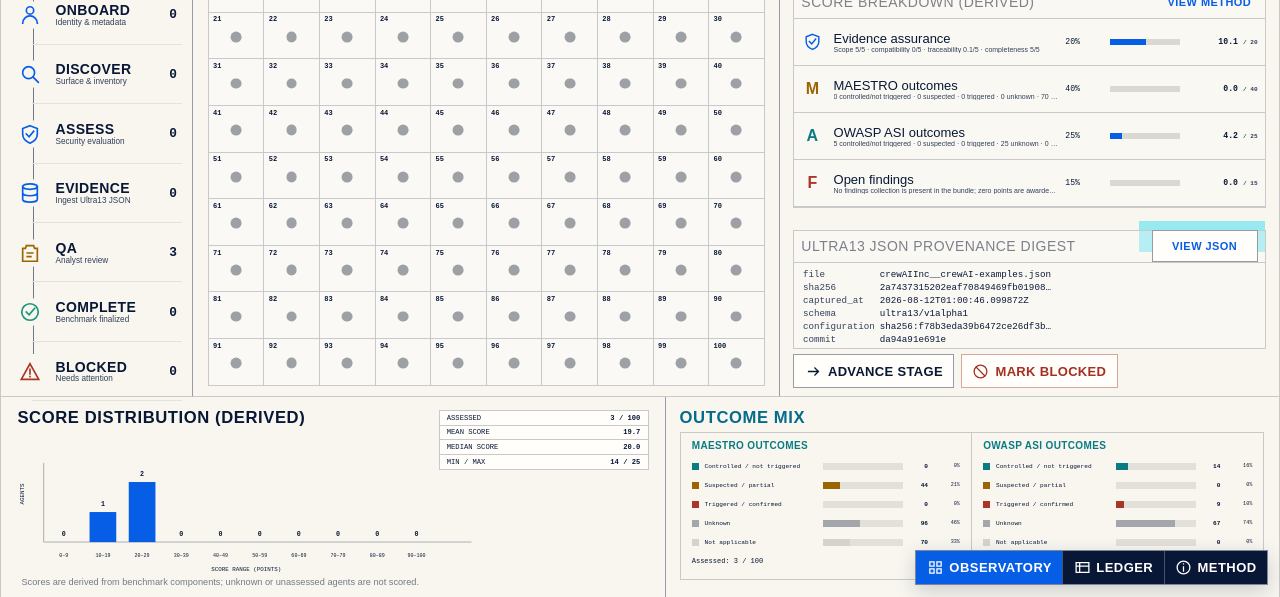
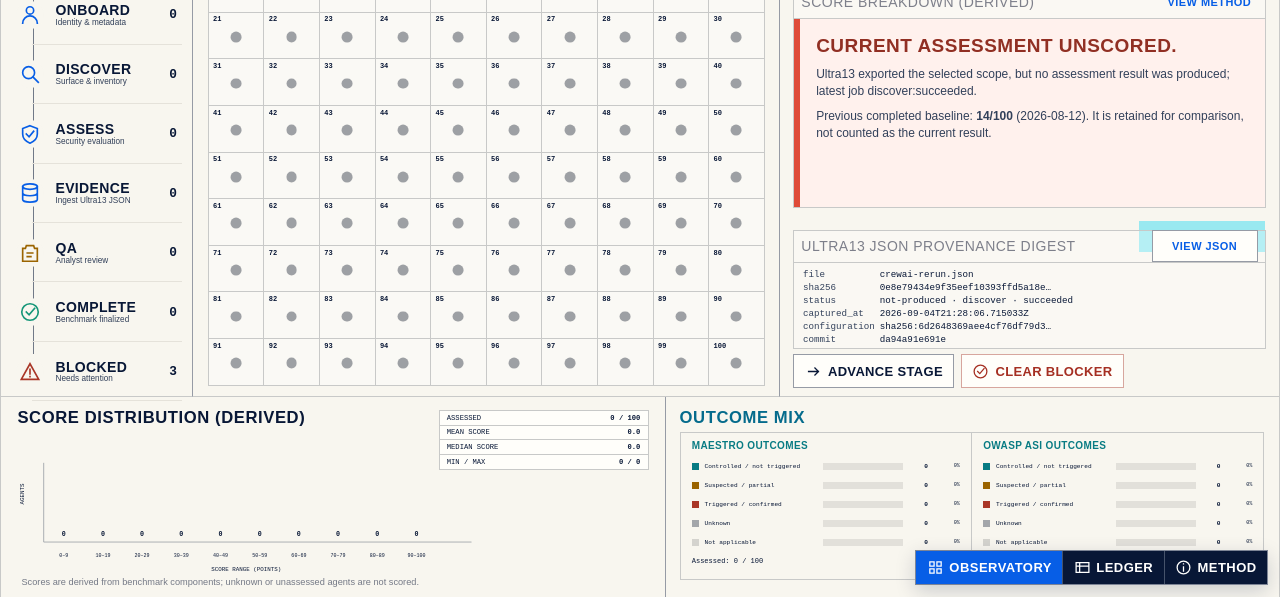
Before and after one commit to tommycharade/ultra13-assessment-benchmark, a website built with Vite: page index.html in a window 1280 px wide. Shown: the part 203-800 px from the top of the page. Built offline with nearby package versions, Linux system fonts and the light colour scheme.

Commit message:
Record blocked Ultra13 three-agent rerun

```diff
--- a/package.json
+++ b/package.json
@@ -10,6 +10,7 @@
     "dev": "vite",
     "build": "tsc --noEmit && vite build",
     "preview": "vite preview",
+    "publish:rerun": "node --experimental-strip-types scripts/publish-rerun-state.mjs",
     "test": "vitest run",
     "test:watch": "vitest",
     "check": "npm run test && npm run build"
--- a/public/data/assessment-state.json
+++ b/public/data/assessment-state.json
@@ -2,7 +2,7 @@
   "schemaVersion": "ultra13-assessment-state/v1",
   "cohortName": "Open-source agent security benchmark",
   "maximumAgents": 100,
-  "generatedAt": "2026-09-01T18:00:31.168Z",
+  "generatedAt": "2026-09-04T21:39:37.845Z",
   "selectedAgentId": "crewaiinc-crewai-examples",
   "agents": [
     {
@@ -13,8 +13,49 @@
       "repositoryUrl": "https://github.com/openai/openai-agents-python",
       "framework": "openai-agents",
       "version": "0.19.4",
-      "stage": "qa",
+      "stage": "blocked",
       "compatibility": "supported",
+      "score": null,
+      "evidence": {
+        "sourceFile": "openai-rerun.json",
+        "sha256": "968ecf77f61491f5ad36fba1b8c42300ceb80f0a0ac4aae123a948c0ca937b43",
+        "schemaVersion": "Ultra13 assessment artifact",
+        "capturedAt": "2026-09-04T21:27:18.4743Z",
+        "product": "Ultra13",
+        "buildIdentity": "",
+        "configurationDigest": "sha256:f281c6bb2d447e68944ba3489a6619d3bec154606db7c5ca62ab8a344ca45808",
+        "commit": "e3d7c1727bf43761afbb7954651b7f908a973a3b",
+        "maestroRulePack": "unknown",
+        "asiRulePack": "unknown",
+        "maestro": {
+          "controlled": 0,
+          "suspected": 0,
+          "triggered": 0,
+          "unknown": 0,
+          "notApplicable": 0,
+          "total": 0
+        },
+        "asi": {
+          "controlled": 0,
+          "suspected": 0,
+          "triggered": 0,
+          "unknown": 0,
+          "notApplicable": 0,
+          "total": 0
+        },
+        "findingCount": null,
+        "openFindingCount": null,
+        "assessmentStatus": "failed",
+        "scanMode": "scan",
+        "scanStatus": "failed",
+        "candidateTotal": 23
+      },
+      "blocker": "Ultra13 scan job failed for e3d7c1727bf4.",
+      "notes": "Ultra13 did not produce scorable assessment evidence; this import remains unscored. The latest exported scan job has failed status. Compatibility is unknown; no supported pairing is assumed.",
+      "createdAt": "2026-08-12T01:02:00.000Z",
+      "updatedAt": "2026-09-04T21:39:37.845Z",
+      "previousResult": {
+        "label": "Previous completed baseline",
         "score": {
           "version": "ultra13-benchmark-score/v1",
           "total": 20,
@@ -103,10 +144,10 @@
           "findingCount": null,
           "openFindingCount": null
         },
-      "blocker": "",
-      "notes": "The bundle has no findings collection; the findings component receives 0/15.",
-      "createdAt": "2026-08-12T01:02:00.000Z",
-      "updatedAt": "2026-09-01T18:00:31.103Z"
+        "compatibility": "supported",
+        "framework": "openai-agents",
+        "version": "0.19.4"
+      }
     },
     {
       "id": "google-adk-python",
@@ -114,10 +155,51 @@
       "name": "adk-python",
       "repository": "google/adk-python",
       "repositoryUrl": "https://github.com/google/adk-python",
-      "framework": "google-adk",
-      "version": "2.6.3",
-      "stage": "qa",
-      "compatibility": "supported",
+      "framework": "unknown",
+      "version": "unknown",
+      "stage": "blocked",
+      "compatibility": "unknown",
+      "score": null,
+      "evidence": {
+        "sourceFile": "google-adk-rerun.json",
+        "sha256": "78340f5d6bb51484b2f8a0cce24458b5fa1f4bf2090bf3d388ef851997e7969f",
+        "schemaVersion": "Ultra13 assessment artifact",
+        "capturedAt": "2026-09-04T21:26:36.947315Z",
+        "product": "Ultra13",
+        "buildIdentity": "",
+        "configurationDigest": "sha256:b6e6b127ea57a19b3ec7c5d4bcefb051653f5d2b9bb23c57e4e9f1d8f5b7a357",
+        "commit": "44e0b2a8b1215aa98f057c4a781ddc24bae220da",
+        "maestroRulePack": "unknown",
+        "asiRulePack": "unknown",
+        "maestro": {
+          "controlled": 0,
+          "suspected": 0,
+          "triggered": 0,
+          "unknown": 0,
+          "notApplicable": 0,
+          "total": 0
+        },
+        "asi": {
+          "controlled": 0,
+          "suspected": 0,
+          "triggered": 0,
+          "unknown": 0,
+          "notApplicable": 0,
+          "total": 0
+        },
+        "findingCount": null,
+        "openFindingCount": null,
+        "assessmentStatus": "failed",
+        "scanMode": "scan",
+        "scanStatus": "failed",
+        "candidateTotal": 44
+      },
+      "blocker": "Ultra13 scan job failed for 44e0b2a8b121.",
+      "notes": "Ultra13 did not produce scorable assessment evidence; this import remains unscored. The latest exported scan job has failed status. Compatibility is unknown; no supported pairing is assumed.",
+      "createdAt": "2026-08-12T01:02:00.000Z",
+      "updatedAt": "2026-09-04T21:39:37.845Z",
+      "previousResult": {
+        "label": "Previous completed baseline",
         "score": {
           "version": "ultra13-benchmark-score/v1",
           "total": 25,
@@ -206,10 +288,10 @@
           "findingCount": null,
           "openFindingCount": null
         },
-      "blocker": "",
-      "notes": "The bundle has no findings collection; the findings component receives 0/15.",
-      "createdAt": "2026-08-12T01:02:00.000Z",
-      "updatedAt": "2026-09-01T18:00:31.165Z"
+        "compatibility": "supported",
+        "framework": "google-adk",
+        "version": "2.6.3"
+      }
     },
     {
       "id": "crewaiinc-crewai-examples",
@@ -219,8 +301,49 @@
       "repositoryUrl": "https://github.com/crewAIInc/crewAI-examples",
       "framework": "crewai",
       "version": "1.6.1",
-      "stage": "qa",
+      "stage": "blocked",
       "compatibility": "unsupported",
+      "score": null,
+      "evidence": {
+        "sourceFile": "crewai-rerun.json",
+        "sha256": "0e8e79434e9f35eef10393ffd5a18e7ffd91817a7b296ee1a244480cc834ecf4",
+        "schemaVersion": "Ultra13 assessment artifact",
+        "capturedAt": "2026-09-04T21:28:06.715033Z",
+        "product": "Ultra13",
+        "buildIdentity": "",
+        "configurationDigest": "sha256:6d2648369aee4cf76df79d31543a76a66165c0de43a127d2cbf564bda8ffaa55",
+        "commit": "da94a91e691e1cf5b3151416bb15b5b62729bea8",
+        "maestroRulePack": "unknown",
+        "asiRulePack": "unknown",
+        "maestro": {
+          "controlled": 0,
+          "suspected": 0,
+          "triggered": 0,
+          "unknown": 0,
+          "notApplicable": 0,
+          "total": 0
+        },
+        "asi": {
+          "controlled": 0,
+          "suspected": 0,
+          "triggered": 0,
+          "unknown": 0,
+          "notApplicable": 0,
+          "total": 0
+        },
+        "findingCount": null,
+        "openFindingCount": null,
+        "assessmentStatus": "not-produced",
+        "scanMode": "discover",
+        "scanStatus": "succeeded",
+        "candidateTotal": 35
+      },
+      "blocker": "Ultra13 exported the selected scope, but no assessment result was produced; latest job discover:succeeded.",
+      "notes": "Ultra13 did not produce scorable assessment evidence; this import remains unscored. The latest exported job is discover:succeeded; no assessment job is present. Compatibility is unknown; no supported pairing is assumed.",
+      "createdAt": "2026-08-12T01:02:00.000Z",
+      "updatedAt": "2026-09-04T21:39:37.845Z",
+      "previousResult": {
+        "label": "Previous completed baseline",
         "score": {
           "version": "ultra13-benchmark-score/v1",
           "total": 14,
@@ -309,13 +432,34 @@
           "findingCount": null,
           "openFindingCount": null
         },
-      "blocker": "",
-      "notes": "The bundle has no findings collection; the findings component receives 0/15. Compatibility is unsupported; no supported pairing is assumed.",
-      "createdAt": "2026-08-12T01:02:00.000Z",
-      "updatedAt": "2026-09-01T18:00:31.167Z"
+        "compatibility": "unsupported",
+        "framework": "crewai",
+        "version": "1.6.1"
+      }
     }
   ],
   "activity": [
+    {
+      "id": "72e00d0f-0ca1-45d1-82d2-8042156e86a9",
+      "at": "2026-09-04T21:39:37.845Z",
+      "action": "assessment_blocked",
+      "detail": "crewaiinc/crewai-examples: unscored · not-produced",
+      "agentId": "crewaiinc-crewai-examples"
+    },
+    {
+      "id": "9528a644-a2f2-4a99-9e41-0c090a93d6b5",
+      "at": "2026-09-04T21:39:37.845Z",
+      "action": "assessment_blocked",
+      "detail": "google/adk-python: unscored · failed",
+      "agentId": "google-adk-python"
+    },
+    {
+      "id": "f33ea3e2-3aff-4eed-9d5b-30090a9ae8f3",
+      "at": "2026-09-04T21:39:37.845Z",
+      "action": "assessment_blocked",
+      "detail": "openai/openai-agents-python: unscored · failed",
+      "agentId": "openai-openai-agents-python"
+    },
     {
       "id": "d43364e8-53d1-41a1-9cd3-4051450f92de",
       "at": "2026-09-01T18:00:31.168Z",
--- a/src/main.ts
+++ b/src/main.ts
@@ -7,6 +7,7 @@ import '@fontsource/azeret-mono/latin-600.css';
 import './styles.css';
 
 import { fallbackState } from './demo';
+import { mergeAgentRecord } from './merge';
 import { downloadCsv, downloadJson, getRawEvidence, loadLocalState, saveLocalState, saveRawEvidence } from './storage';
 import type { ActivityItem, AgentRecord, AssessmentState, JsonObject, OutcomeCounts, Stage } from './types';
 import { parseCohortManifest, parseUltra13Bundle } from './ultra13';
@@ -40,7 +41,12 @@ const loadPublishedState = async (): Promise<AssessmentState | null> => {
   }
 };
 
-let state: AssessmentState = structuredClone(loadLocalState() ?? (await loadPublishedState()) ?? fallbackState);
+const localState = loadLocalState();
+const publishedState = await loadPublishedState();
+const newestState = [localState, publishedState]
+  .filter((candidate): candidate is AssessmentState => candidate !== null)
+  .sort((left, right) => Date.parse(right.generatedAt) - Date.parse(left.generatedAt))[0];
+let state: AssessmentState = structuredClone(newestState ?? fallbackState);
 let activeStageFilter: Stage | 'all' = 'all';
 let activeView: 'observatory' | 'ledger' | 'method' = 'observatory';
 let toastTimer = 0;
@@ -203,7 +209,10 @@ const workflowRail = (): string => {
 };
 
 const componentRows = (agent: AgentRecord): string => {
-  if (!agent.score) return '<div class="empty-evidence">No score until Ultra13 evidence is uploaded.</div>';
+  if (!agent.score) {
+    const previous = agent.previousResult;
+    return `<div class="empty-evidence blocked-evidence"><strong>Current assessment unscored.</strong><p>${escapeHtml(agent.blocker || 'Ultra13 did not produce a scorable assessment bundle.')}</p>${previous ? `<p>Previous completed baseline: <b>${previous.score.total}/100</b> (${escapeHtml(previous.evidence.capturedAt.slice(0, 10))}). It is retained for comparison, not counted as the current result.</p>` : ''}</div>`;
+  }
   return agent.score.components
     .map((component) => {
       const percent = Math.round((component.points / component.maximum) * 100);
@@ -220,12 +229,12 @@ const inspector = (agent: AgentRecord | null): string => {
   return `
     <div class="inspector-intro">
       <div><h2>${escapeHtml(agent.name)}</h2><a href="${safeHref(agent.repositoryUrl)}" target="_blank" rel="noopener noreferrer">${escapeHtml(agent.repository)}</a></div>
-      <div class="score-box"><span class="score-number">${agent.score?.total ?? '—'}</span><span class="score-denominator">/ 100</span><small>Derived benchmark score</small></div>
+      <div class="score-box"><span class="score-number">${agent.score?.total ?? '—'}</span><span class="score-denominator">/ 100</span><small>${agent.score ? 'Derived benchmark score' : 'Current rerun unscored'}</small></div>
     </div>
     <div class="compat-line"><span class="status-dot ${agent.compatibility}"></span>Agent ${String(agent.index).padStart(3, '0')} · ${escapeHtml(agent.framework)} ${escapeHtml(agent.version)} · ${escapeHtml(agent.compatibility)} · ${escapeHtml(stageLabels[agent.stage].label)}</div>
     <section class="score-panel"><header><h3>SCORE BREAKDOWN (DERIVED)</h3><button class="text-action" id="method-link">View method</button></header>${componentRows(agent)}<p class="static-label">STATIC EVIDENCE</p></section>
     <section class="provenance-panel"><header><h3>ULTRA13 JSON PROVENANCE DIGEST</h3><button class="text-action" id="view-json" ${evidence ? '' : 'disabled'}>VIEW JSON</button></header>
-      ${evidence ? `<dl><div><dt>file</dt><dd>${escapeHtml(evidence.sourceFile)}</dd></div><div><dt>sha256</dt><dd title="${escapeHtml(evidence.sha256)}">${escapeHtml(evidence.sha256.slice(0, 30))}…</dd></div><div><dt>captured_at</dt><dd>${escapeHtml(evidence.capturedAt)}</dd></div><div><dt>schema</dt><dd>${escapeHtml(evidence.schemaVersion)}</dd></div><div><dt>configuration</dt><dd title="${escapeHtml(evidence.configurationDigest)}">${escapeHtml(evidence.configurationDigest.slice(0, 30) || 'unknown')}${evidence.configurationDigest.length > 30 ? '…' : ''}</dd></div><div><dt>commit</dt><dd>${escapeHtml(evidence.commit.slice(0, 12) || 'unknown')}</dd></div></dl>` : '<p class="empty-evidence">No Ultra13 evidence bundle ingested.</p>'}
+      ${evidence ? `<dl><div><dt>file</dt><dd>${escapeHtml(evidence.sourceFile)}</dd></div><div><dt>sha256</dt><dd title="${escapeHtml(evidence.sha256)}">${escapeHtml(evidence.sha256.slice(0, 30))}…</dd></div><div><dt>status</dt><dd>${escapeHtml([evidence.assessmentStatus, evidence.scanMode, evidence.scanStatus].filter(Boolean).join(' · ') || 'complete')}</dd></div><div><dt>captured_at</dt><dd>${escapeHtml(evidence.capturedAt)}</dd></div><div><dt>configuration</dt><dd title="${escapeHtml(evidence.configurationDigest)}">${escapeHtml(evidence.configurationDigest.slice(0, 30) || 'unknown')}${evidence.configurationDigest.length > 30 ? '…' : ''}</dd></div><div><dt>commit</dt><dd>${escapeHtml(evidence.commit.slice(0, 12) || 'unknown')}</dd></div></dl>` : '<p class="empty-evidence">No Ultra13 evidence bundle ingested.</p>'}
     </section>
     <div class="inspector-actions"><button class="secondary-action" id="advance-agent">${icon('arrow', 17)} Advance stage</button><button class="secondary-action danger" id="toggle-block">${icon(agent.stage === 'blocked' ? 'check' : 'block', 17)} ${agent.stage === 'blocked' ? 'Clear blocker' : 'Mark blocked'}</button></div>`;
 };
@@ -281,7 +290,7 @@ const renderLedger = (): string => {
     .filter((agent) => activeStageFilter === 'all' || agent.stage === activeStageFilter)
     .sort((a, b) => a.index - b.index);
   const rows = agents
-    .map((agent) => `<tr data-agent-id="${escapeHtml(agent.id)}"><td>${String(agent.index).padStart(3, '0')}</td><td><strong>${escapeHtml(agent.name)}</strong><small>${escapeHtml(agent.repository)}</small></td><td>${escapeHtml(agent.framework)}</td><td class="mono">${escapeHtml(agent.version)}</td><td><span class="stage-pill ${agent.stage}">${escapeHtml(stageLabels[agent.stage].label)}</span></td><td>${agent.evidence ? 'JSON + digest' : 'Awaiting evidence'}</td><td class="ledger-score">${agent.score ? `${agent.score.total}<small>/100</small>` : '—'}</td><td class="mono">${escapeHtml(agent.updatedAt.slice(0, 10))}</td></tr>`)
+    .map((agent) => `<tr data-agent-id="${escapeHtml(agent.id)}"><td>${String(agent.index).padStart(3, '0')}</td><td><strong>${escapeHtml(agent.name)}</strong><small>${escapeHtml(agent.repository)}</small></td><td>${escapeHtml(agent.framework)}</td><td class="mono">${escapeHtml(agent.version)}</td><td><span class="stage-pill ${agent.stage}">${escapeHtml(stageLabels[agent.stage].label)}</span></td><td>${agent.evidence ? `${agent.evidence.assessmentStatus === 'complete' || !agent.evidence.assessmentStatus ? 'Assessment' : 'Attempt'} JSON + digest` : 'Awaiting evidence'}</td><td class="ledger-score">${agent.score ? `${agent.score.total}<small>/100</small>` : `—${agent.previousResult ? `<small> prior ${agent.previousResult.score.total}/100</small>` : ''}`}</td><td class="mono">${escapeHtml(agent.updatedAt.slice(0, 10))}</td></tr>`)
     .join('');
   return `<main class="secondary-view"><header class="view-header"><button class="brand" data-view="observatory">ULTRA13 <span>AGENT BENCHMARK</span></button><nav>${viewNav()}</nav><button class="primary-action" id="upload-evidence-button" aria-label="Upload Ultra13 JSON">${icon('upload')} UPLOAD ULTRA13 JSON</button></header><section class="ledger-shell"><div class="section-kicker">Cohort record · ${state.agents.length}/${state.maximumAgents}</div><div class="ledger-title"><div><h1>AGENT LEDGER</h1><p>Sortable source-of-truth summary; select a row to return to its evidence inspector.</p></div><div class="ledger-actions"><button class="secondary-action" id="import-cohort-button">${icon('table', 17)} Import cohort</button><button class="secondary-action" id="export-csv">${icon('download', 17)} Export CSV</button></div></div><div class="table-scroll"><table><thead><tr><th>Index</th><th>Agent</th><th>Framework</th><th>Version</th><th>Stage</th><th>Evidence</th><th>Score</th><th>Updated</th></tr></thead><tbody>${rows || '<tr><td colspan="8">No agents match this filter.</td></tr>'}</tbody></table></div></section></main>`;
 };
@@ -305,20 +314,6 @@ const render = (): void => {
   bindEvents();
 };
 
-const mergeAgent = (incoming: AgentRecord): void => {
-  const existing = state.agents.find((agent) => agent.id === incoming.id);
-  if (existing) {
-    Object.assign(existing, incoming, { index: existing.index, createdAt: existing.createdAt });
-  } else {
-    const used = new Set(state.agents.map((agent) => agent.index));
-    const nextIndex = Array.from({ length: state.maximumAgents }, (_, position) => position + 1).find((index) => !used.has(index));
-    if (!nextIndex) throw new Error('All 100 cohort slots are already assigned.');
-    incoming.index = nextIndex;
-    state.agents.push(incoming);
-  }
-  state.selectedAgentId = incoming.id;
-};
-
 const handleEvidenceFiles = async (files: FileList): Promise<void> => {
   let imported = 0;
   const warnings: string[] = [];
@@ -326,9 +321,15 @@ const handleEvidenceFiles = async (files: FileList): Promise<void> => {
     try {
       if (file.size > 25 * 1024 * 1024) throw new Error(`${file.name}: exceeds the 25 MB per-bundle safety limit`);
       const result = await parseUltra13Bundle(await file.text(), file.name, state.agents.length + 1);
-      mergeAgent(result.agent);
+      mergeAgentRecord(state, result.agent);
       await saveRawEvidence(result.agent.evidence?.sha256 ?? '', result.rawEvidence);
-      addActivity('evidence_ingested', `${result.agent.repository}: ${result.agent.score?.total ?? '—'}/100`, result.agent.id);
+      addActivity(
+        result.agent.score ? 'evidence_ingested' : 'assessment_blocked',
+        result.agent.score
+          ? `${result.agent.repository}: ${result.agent.score.total}/100`
+          : `${result.agent.repository}: unscored · ${result.agent.evidence?.assessmentStatus ?? 'unknown'}`,
+        result.agent.id,
+      );
       warnings.push(...result.warnings.map((warning) => `${result.agent.name}: ${warning}`));
       imported += 1;
     } catch (error) {
@@ -345,7 +346,7 @@ const handleCohortFile = async (file: File): Promise<void> => {
   const previous = new Map(state.agents.map((agent) => [agent.id, agent]));
   state.agents = incoming.map((record) => {
     const existing = previous.get(record.id);
-    return existing ? { ...record, evidence: existing.evidence, score: existing.score, stage: existing.stage, compatibility: existing.compatibility, notes: existing.notes, createdAt: existing.createdAt, updatedAt: existing.updatedAt } : record;
+    return existing ? { ...record, evidence: existing.evidence, score: existing.score, previousResult: existing.previousResult, stage: existing.stage, compatibility: existing.compatibility, notes: existing.notes, createdAt: existing.createdAt, updatedAt: existing.updatedAt } : record;
   });
   state.selectedAgentId = state.agents[0]?.id ?? null;
   addActivity('cohort_imported', `Imported ${state.agents.length} agent identities from ${file.name}.`);
@@ -458,6 +459,11 @@ const bindEvents = (): void => {
         asi: agent.score?.components.find((component) => component.id === 'asi')?.points ?? '',
         findings: agent.score?.components.find((component) => component.id === 'findings')?.points ?? '',
         unknowns: agent.score?.unknownCount ?? '',
+        previous_score: agent.previousResult?.score.total ?? '',
+        assessment_status: agent.evidence?.assessmentStatus ?? '',
+        scan_mode: agent.evidence?.scanMode ?? '',
+        scan_status: agent.evidence?.scanStatus ?? '',
+        blocker: agent.blocker,
         evidence_sha256: agent.evidence?.sha256 ?? '',
       })),
     ),
--- /dev/null
+++ b/src/merge.ts
@@ -0,0 +1,40 @@
+import type { AgentRecord, AssessmentState } from './types';
+
+export const mergeAgentRecord = (state: AssessmentState, incoming: AgentRecord): void => {
+  const existing = state.agents.find((agent) => agent.id === incoming.id);
+  if (existing) {
+    const sameCommit = Boolean(existing.evidence?.commit && incoming.evidence?.commit === existing.evidence.commit);
+    if (!incoming.score && existing.score && existing.evidence) {
+      incoming.previousResult = existing.previousResult ?? {
+        label: 'Previous completed baseline',
+        score: existing.score,
+        evidence: existing.evidence,
+        compatibility: existing.compatibility,
+        framework: existing.framework,
+        version: existing.version,
+      };
+    } else if (incoming.score && existing.score && existing.evidence && incoming.evidence?.sha256 !== existing.evidence.sha256) {
+      incoming.previousResult = {
+        label: 'Previous completed assessment',
+        score: existing.score,
+        evidence: existing.evidence,
+        compatibility: existing.compatibility,
+        framework: existing.framework,
+        version: existing.version,
+      };
+    }
+    if (sameCommit) {
+      if (incoming.framework === 'unknown') incoming.framework = existing.framework;
+      if (incoming.version === 'unknown') incoming.version = existing.version;
+      if (incoming.compatibility === 'unknown') incoming.compatibility = existing.compatibility;
+    }
+    Object.assign(existing, incoming, { index: existing.index, createdAt: existing.createdAt });
+  } else {
+    const used = new Set(state.agents.map((agent) => agent.index));
+    const nextIndex = Array.from({ length: state.maximumAgents }, (_, position) => position + 1).find((index) => !used.has(index));
+    if (!nextIndex) throw new Error('All 100 cohort slots are already assigned.');
+    incoming.index = nextIndex;
+    state.agents.push(incoming);
+  }
+  state.selectedAgentId = incoming.id;
+};
--- a/src/styles.css
+++ b/src/styles.css
@@ -181,6 +181,9 @@ svg { display: block; }
 .secondary-action:hover { background: #eef4ff; }
 .secondary-action.danger { color: #a52f22; border-color: #d7a69e; }
 .empty-evidence { padding: 1rem; color: var(--ink-soft); font-size: 12px; }
+.blocked-evidence { min-height: 188px; border-left: 6px solid var(--coral); background: #fff1ed; }
+.blocked-evidence strong { color: #912f23; font-family: var(--display); font-size: 19px; letter-spacing: .025em; text-transform: uppercase; }
+.blocked-evidence p { margin-top: .55rem; line-height: 1.4; }
 .inspector-empty { margin-top: 2rem; padding: 1.2rem; border: 1px dashed var(--line-dark); }
 .inspector-empty strong { font-family: var(--display); font-size: 24px; text-transform: uppercase; }
 .inspector-empty p { margin-top: .4rem; color: var(--ink-soft); }
```
Also changed, not shown: scripts/publish-rerun-state.mjs (added, +39 -0 lines), src/merge.test.ts (added, +85 -0 lines), src/types.ts (+14 -0 lines), src/ultra13.test.ts (+39 -0 lines), src/ultra13.ts (+39 -8 lines), README.md. Lines whose indentation alone changed are shown as unchanged.
